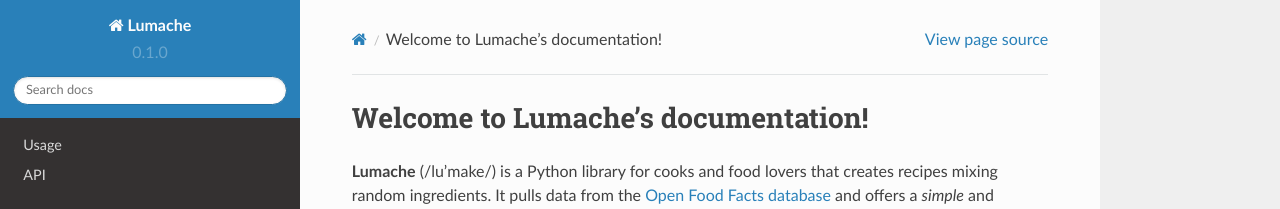
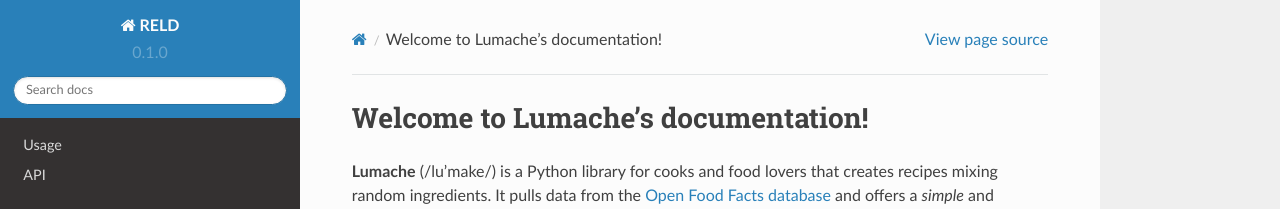
Before and after one commit to manzoorali29/reld_tutorial, a Sphinx documentation site: the page built from docs/source/index.rst, in a window 1280 px wide. Shown: the top 209 px of the page. Built offline with Sphinx 7.4.7 and the Read the Docs theme 2.0.0, drawn with Linux system fonts in a browser that asks for light colours.

Commit message:
Update conf.py

```diff
--- a/docs/source/conf.py
+++ b/docs/source/conf.py
@@ -2,7 +2,7 @@
 
 # -- Project information
 
-project = 'Lumache'
+project = 'RELD'
 copyright = '2021, Graziella'
 author = 'Graziella'
 
```
